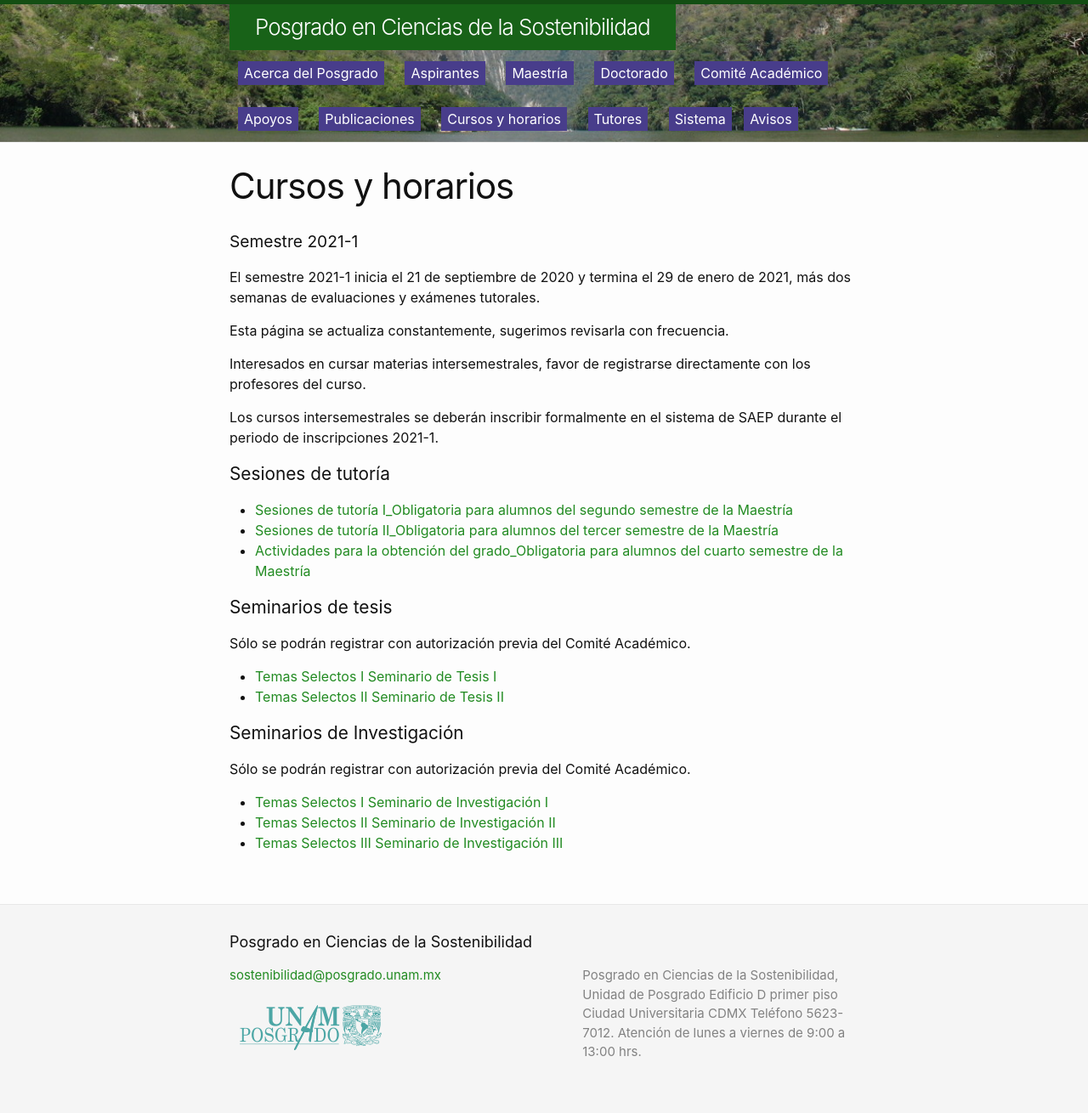
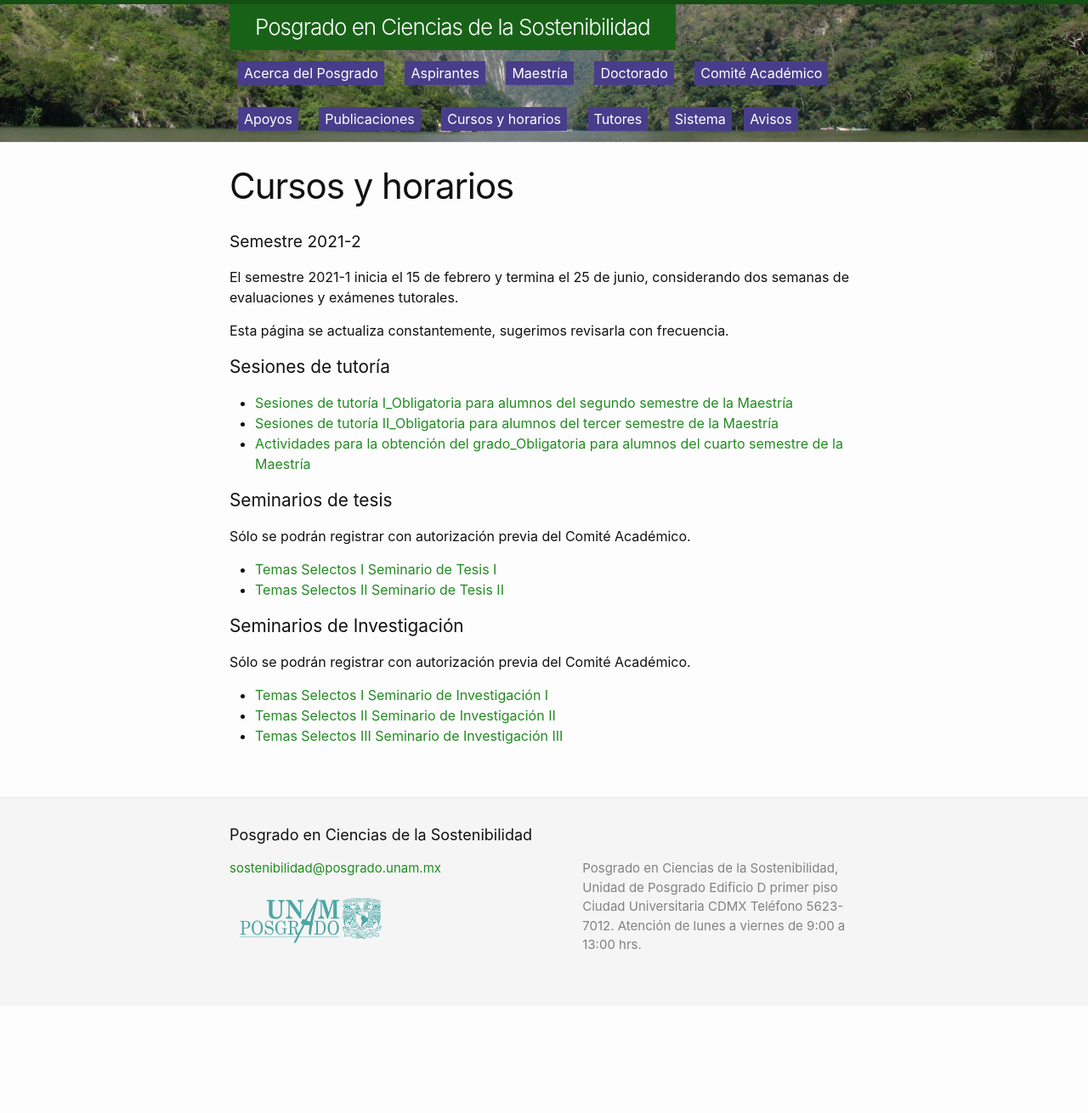
Before and after one commit to pcs-unam/pcs-unam.github.io, a Jekyll site: the page built from 08_cursos.md, in a window 1280 px wide. Shown: the whole page at 85% size. Built offline with Jekyll 4.4.1, drawn with Linux system fonts in a browser that asks for light colours; after the commit the page ends 1184 px from its top, so only the background shows below that.

Commit message:
Se actualizó al 2021-2

```diff
--- a/08_cursos.md
+++ b/08_cursos.md
@@ -7,17 +7,11 @@ menu: true
 ---
 
 
-### Semestre 2021-1
+### Semestre 2021-2
 
-El semestre 2021-1 inicia el 21 de septiembre de 2020 y termina el 29 de enero de 2021, más dos semanas de evaluaciones y exámenes tutorales.
+El semestre 2021-1 inicia el 15 de febrero y termina el 25 de junio, considerando dos semanas de evaluaciones y exámenes tutorales.
 
 Esta página se actualiza constantemente, sugerimos revisarla con frecuencia.
-
-Interesados en cursar materias intersemestrales, favor de registrarse directamente con los
-profesores del curso.
-
-Los cursos intersemestrales se deberán inscribir formalmente en el sistema de SAEP
-durante el periodo de inscripciones 2021-1.
 
 
 <!-- cursos-siges -->
```
